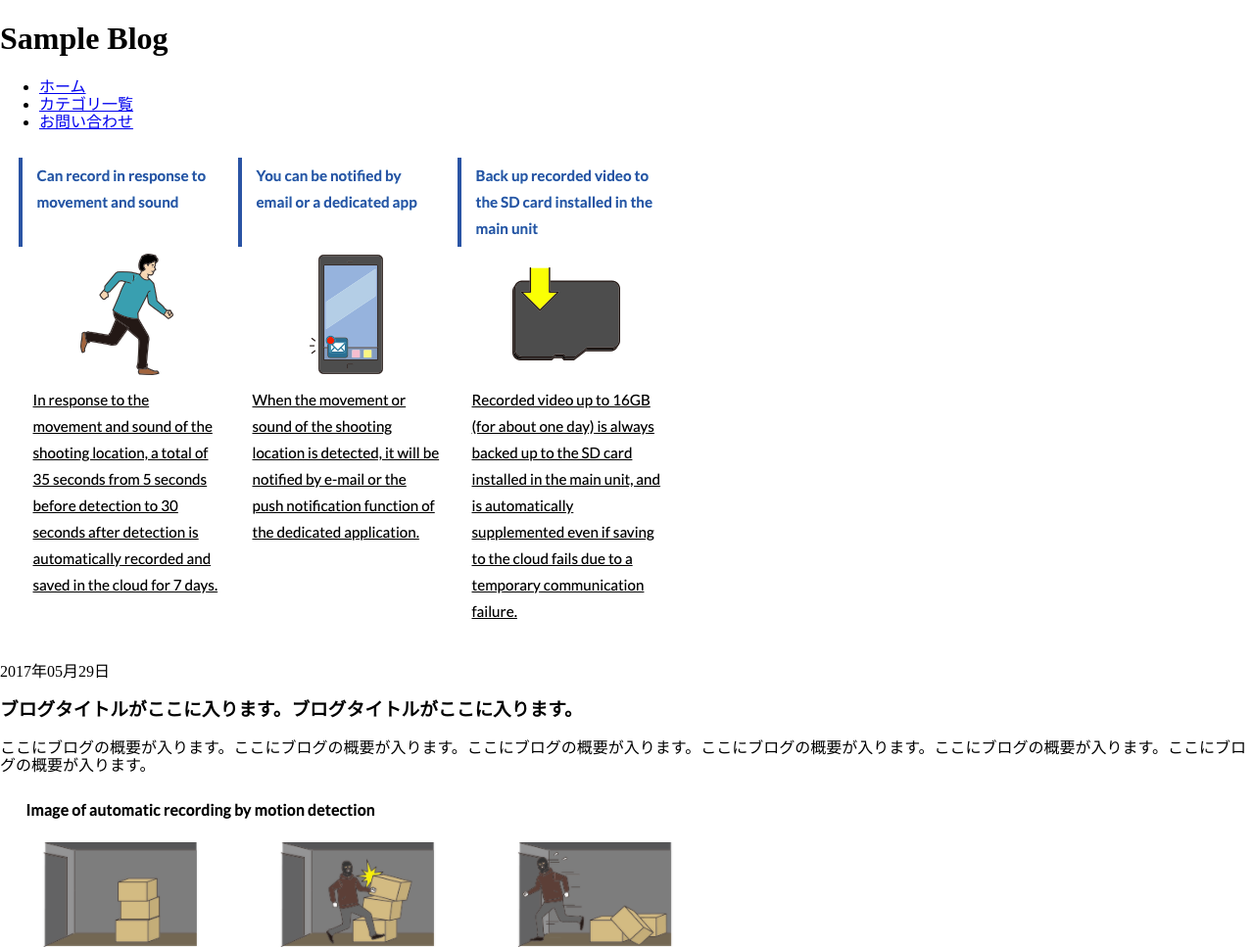
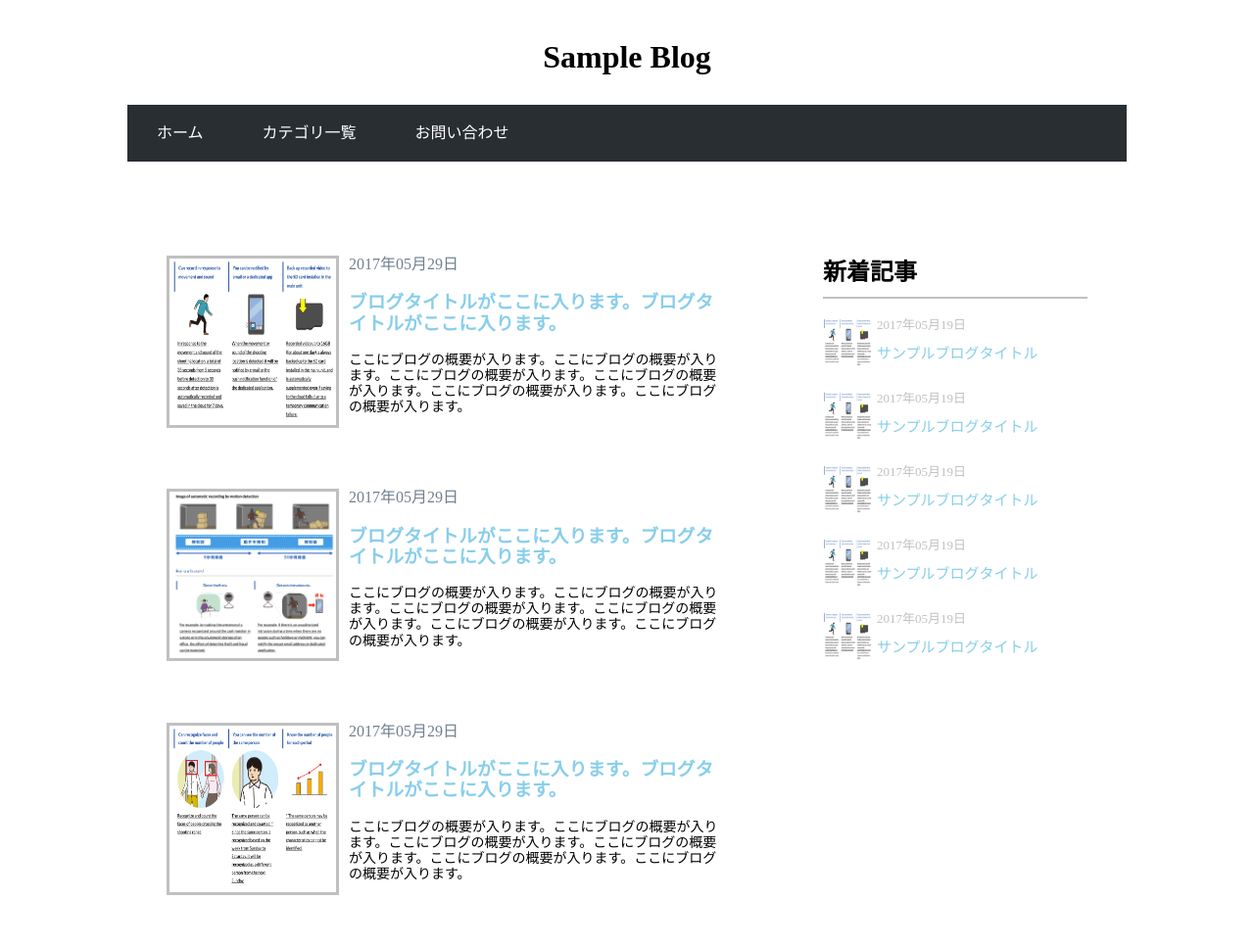
Before and after one commit to fnakahar/Sample-Blog, a plain HTML site: page index.html in a window 1280 px wide. Shown: the top 967 px of the page at 98% size. Drawn offline with nearby package versions, Linux system fonts and the light colour scheme; files whose address does not match are found by name.

Commit message:
final commit

```diff
--- a/css/style.css
+++ b/css/style.css
@@ -0,0 +1,146 @@
+header {
+  margin-top: 20px;
+}
+
+.container {
+  width: 1020px;
+  margin: 0 auto 40px auto;
+}
+
+.header-title-area {
+  margin-top: 40px;
+  margin-bottom: 30px;
+}
+
+.logo {
+  font-size: 32px;
+  text-align: center;
+}
+
+.header-navigation {
+  width: 100%;
+  background-color: #292e33;
+  padding: 20px 0;
+}
+
+.header-navigation li a {
+  color: white;
+  text-decoration: none;
+}
+
+.header-navigation li {
+  float: left;
+  padding: 0 30px;
+  text-align: center;
+  list-style-type: none;
+}
+
+.header-navigation:after {
+  clear: both;
+  display: block;
+  content: " ";
+}
+
+.card-contents {
+  padding: 40px;
+  display: block;
+  margin-bottom: 20px;
+}
+
+.left-contents {
+  width: 650px;
+  margin-right: 20px;
+  float: left;
+}
+
+.right-contents {
+  width: 350px;
+  float: left;
+}
+
+.blog-text {
+    margin-bottom: 75px;
+    display: block;
+}
+
+.blog-date {
+    color: #708090;
+}
+
+.blog-title {
+    color: #87ceeb;
+}
+
+.blog-image {
+  margin-bottom: 10px;
+  width: 170px;
+  height: 170px;
+  display: block;
+  margin-right: 10px;
+  border : 3px solid #c0c0c0;
+  float: left;
+}
+
+.blog-summary {
+    font-size: 14px;
+    margin-bottom: 20px;
+}
+
+.blod-summary:after {
+  clear: both;
+  display: block;
+  content: " ";
+}
+
+
+.latest-blog-header {
+    display: blobk;
+    padding-bottom: 10px;
+    border-bottom: 2px solid #c0c0c0;
+}
+
+.latest-blog-summary {
+    display: block;
+    margin-bottom: 30px;
+}
+
+.latest-blog-thumnail {
+    float: left;
+    margin-right: 5px;
+    width: 50px;
+    height: 50px;
+}
+
+.latest-blog-date {
+    font-size: 13px;
+    color: #c0c0c0;
+    display: block;
+    margin-top: 2px;
+}
+
+.latest-blog-title {
+    color: #87ceeb;
+    font-size: 15px;
+    display: block;
+    margin-top: 2px;
+}
+
+.copyright {
+  color: #c0c0c0;
+  text-align: center;
+  border-top: 1px solid #c0c0c0;
+  padding-top: 30px;
+}
+
+
+
+
+
+
+
+
+.main:after {
+  clear: both;
+  display: block;
+  content: " ";
+}
--- a/index.html
+++ b/index.html
@@ -3,8 +3,8 @@
     <head>
         <meta charset="UTF-8">
         <title>Sample Blog</title>
-        <link rel="stylesheet" href="/workspace/html/Sample Blog/css/normalize.css"/>
-        <link rel="stylesheet" href="/workspace/html/Sample Blog/css/style.css"/>
+        <link rel="stylesheet" href="css/normalize.css"/>
+        <link rel="stylesheet" href="css/style.css"/>
     </head>
     <body>
         <header>
@@ -26,21 +26,27 @@
                             <div class="blog-area">
                                 <div class="blog-list">
                                     <img src="/workspace/html/Sample Blog/image/Screen Shot 2020-10-02 at 10.15.28.png" class="blog-image">
+                                    <div class="blog-text">
                                         <p class="blog-date">2017年05月29日</p>
                                         <h3 class="blog-title">ブログタイトルがここに入ります。ブログタイトルがここに入ります。</h3>
                                         <p class="blog-summary">ここにブログの概要が入ります。ここにブログの概要が入ります。ここにブログの概要が入ります。ここにブログの概要が入ります。ここにブログの概要が入ります。ここにブログの概要が入ります。</p>
                                     </div>
+                                </div>
                                 <div class="blog-list">
                                     <img src="/workspace/html/Sample Blog/image/Screen Shot 2020-10-02 at 10.19.40.png" class="blog-image">
+                                    <div class="blog-text">
                                         <p class="blog-date">2017年05月29日</p>
                                         <h3 class="blog-title">ブログタイトルがここに入ります。ブログタイトルがここに入ります。</h3>
                                         <p class="blog-summary">ここにブログの概要が入ります。ここにブログの概要が入ります。ここにブログの概要が入ります。ここにブログの概要が入ります。ここにブログの概要が入ります。ここにブログの概要が入ります。</p>
                                     </div>
+                                </div>
                                 <div class="blog-list">
                                     <img src="/workspace/html/Sample Blog/image/Screen Shot 2020-10-02 at 10.27.23.png" class="blog-image">
+                                    <div class="blog-text">
                                         <p class="blog-date">2017年05月29日</p>
                                         <h3 class="blog-title">ブログタイトルがここに入ります。ブログタイトルがここに入ります。</h3>
                                         <p class="blog-summary">ここにブログの概要が入ります。ここにブログの概要が入ります。ここにブログの概要が入ります。ここにブログの概要が入ります。ここにブログの概要が入ります。ここにブログの概要が入ります。</p>
+                                    </div>
                                 </div>
                             </div>
                         </div>
@@ -52,27 +58,27 @@
                                 <div class="latest-blog-summary">
                                     <img src="/workspace/html/Sample Blog/image/Screen Shot 2020-10-02 at 10.15.28.png" class="latest-blog-thumnail">
                                     <p class="latest-blog-date">2017年05月19日</p>
-                                    <h4 class="latest-blog-title">サンプルブログタイトル</h4>
+                                    <p class="latest-blog-title">サンプルブログタイトル</p>
                                 </div>
                                 <div class="latest-blog-summary">
                                     <img src="/workspace/html/Sample Blog/image/Screen Shot 2020-10-02 at 10.15.28.png" class="latest-blog-thumnail">
                                     <p class="latest-blog-date">2017年05月19日</p>
-                                    <h4 class="latest-blog-title">サンプルブログタイトル</h4>
+                                    <p class="latest-blog-title">サンプルブログタイトル</p>
                                 </div>
                                 <div class="latest-blog-summary">
                                     <img src="/workspace/html/Sample Blog/image/Screen Shot 2020-10-02 at 10.15.28.png" class="latest-blog-thumnail">
                                     <p class="latest-blog-date">2017年05月19日</p>
-                                    <h4 class="latest-blog-title">サンプルブログタイトル</h4>
+                                    <p class="latest-blog-title">サンプルブログタイトル</p>
                                 </div>
                                 <div class="latest-blog-summary">
                                     <img src="/workspace/html/Sample Blog/image/Screen Shot 2020-10-02 at 10.15.28.png" class="latest-blog-thumnail">
                                     <p class="latest-blog-date">2017年05月19日</p>
-                                    <h4 class="latest-blog-title">サンプルブログタイトル</h4>
+                                    <p class="latest-blog-title">サンプルブログタイトル</p>
                                 </div>
                                 <div class="latest-blog-summary">
                                     <img src="/workspace/html/Sample Blog/image/Screen Shot 2020-10-02 at 10.15.28.png" class="latest-blog-thumnail">
                                     <p class="latest-blog-date">2017年05月19日</p>
-                                    <h4 class="latest-blog-title">サンプルブログタイトル</h4>
+                                    <p class="latest-blog-title">サンプルブログタイトル</p>
                                 </div>
                             </div>
                         </div>
```
Lines whose indentation alone changed are shown as unchanged.
